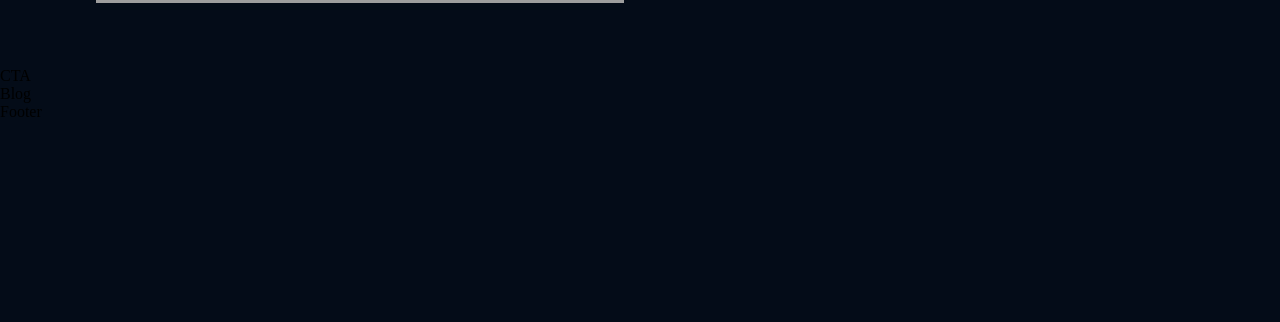
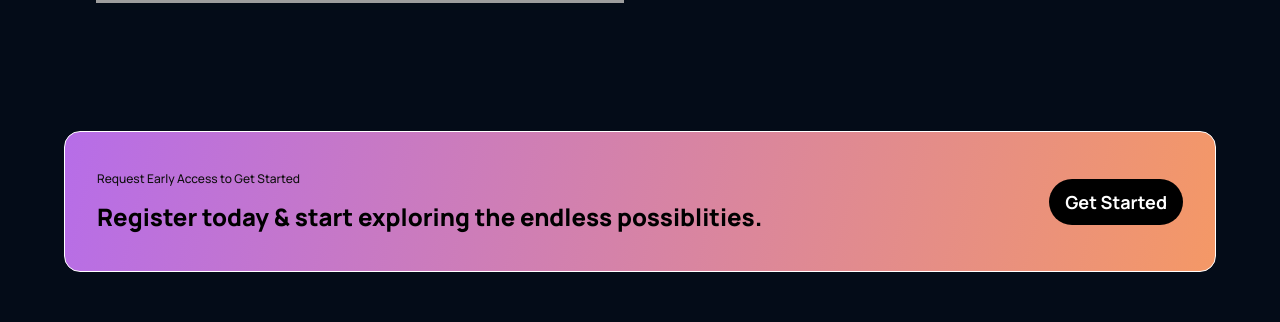
Before and after one commit to mknyambura/Modern-UI-UX-Website-with-React-JS, a React (Create React App) app: page / in a window 1280 px wide. Shown: the part 2977-3299 px from the top of the page. Before the commit the page ends 3098 px from the top, so only its background shows below. Built offline with nearby package versions, Linux system fonts and the light colour scheme; grey boxes are pictures that could not be loaded.

Commit message:
update commit

```diff
--- a/src/components/cta/CTA.jsx
+++ b/src/components/cta/CTA.jsx
@@ -3,7 +3,15 @@
 
 function CTA() {
   return (
-    <div>CTA</div>
+    <div className='cta'>
+      <div className="cta-content">
+        <p>Request Early Access to Get Started</p>
+        <h3>Register today & start exploring the endless possiblities.</h3>
+      </div>
+      <div className="cta-button">
+        <button type='button'>Get Started</button>
+      </div>
+    </div>
   )
 }
 
--- a/src/components/cta/cta.css
+++ b/src/components/cta/cta.css
@@ -0,0 +1,70 @@
+.cta {
+    border: 1px solid white;
+    display: flex;
+    justify-content: space-between;
+    align-items: center;
+    flex-direction: row;
+    padding: 2rem;
+    margin: 4rem;
+    border-radius: 1rem;
+    background: linear-gradient(103.23deg, #ae67fa -13.87%, #f49867 99.56%);
+}
+.cta-content p {
+    font-family: 'Manrope', sans-serif;
+    font-style: normal;
+    font-weight: 500;
+    font-size: 12px;
+    line-height: 30px;
+    color: #0E0E0E;
+}
+.cta-content h3 {
+    font-family: 'Manrope', sans-serif;
+    font-style: normal;
+    font-weight: 800;
+    font-size: 24px;
+    line-height: 45px;
+    color: #000000;
+}
+.cta-button {
+    display: flex;
+    justify-content: center;
+    align-items: center;
+    margin-left: 2rem;
+}
+.cta-button button {
+    background: #000000;
+    border-radius: 40px;
+    font-family: 'Manrope';
+    font-style: normal;
+    font-weight: 700;
+    font-size: 18px;
+    line-height: 30px;
+    color: #FFFFFF;
+    padding: 0.5rem 1rem;
+    border: none;
+    outline: none;
+    cursor: pointer;
+    /* min-height: 150px; */
+}
+
+@media screen and (max-width: 700px){
+    .cta {
+        flex-direction: column;
+    }
+    .cta-button {
+        margin: 2rem 0 0;
+    }
+}
+@media screen and (max-width: 550px){
+    .cta{
+        margin: 4rem 2rem;
+    }
+    .cta-content h3 {
+        font-size: 18px;
+        line-height: 32px;
+    }
+    .cta-button button {
+        font-size: 14px;
+        line-height: 20px;
+    }
+}
```
